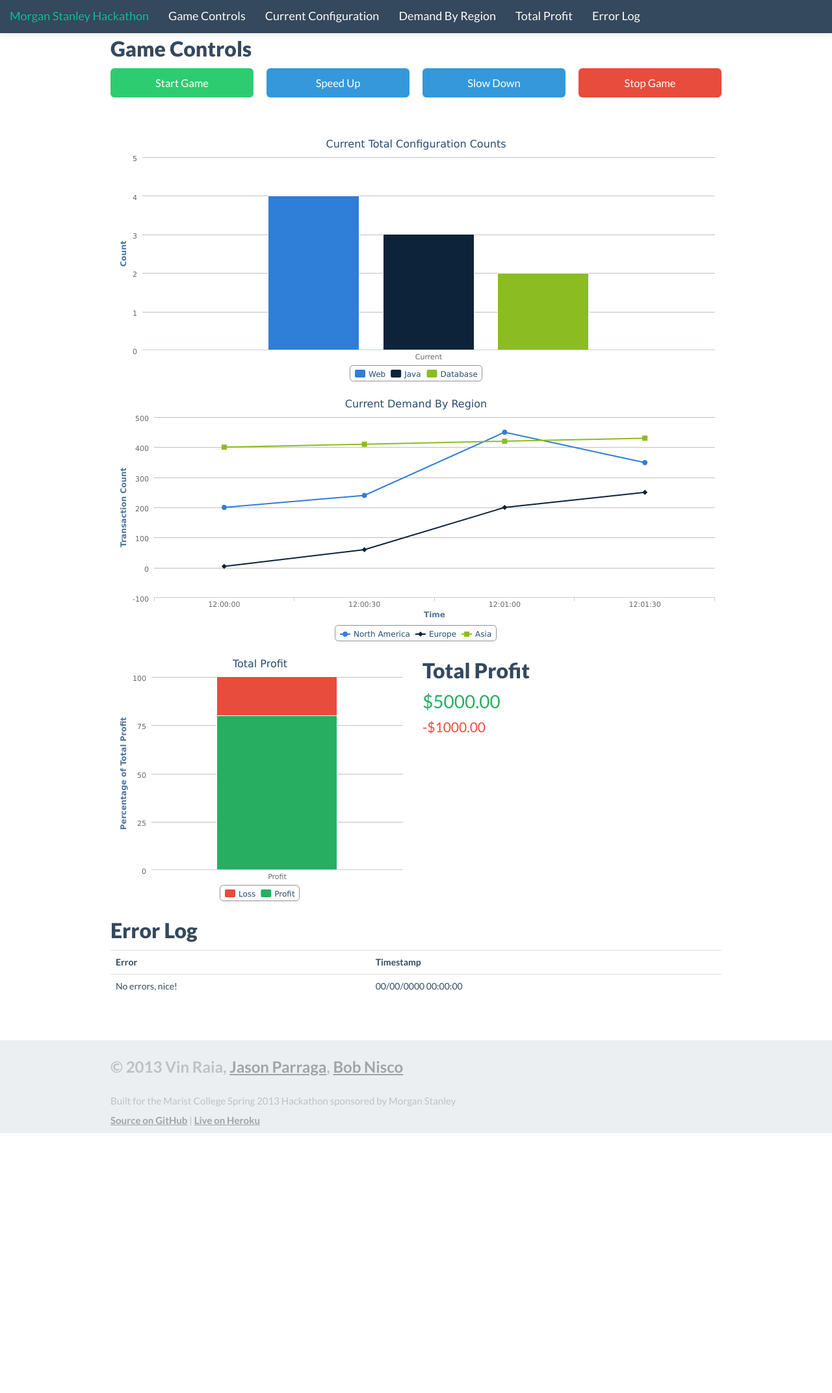
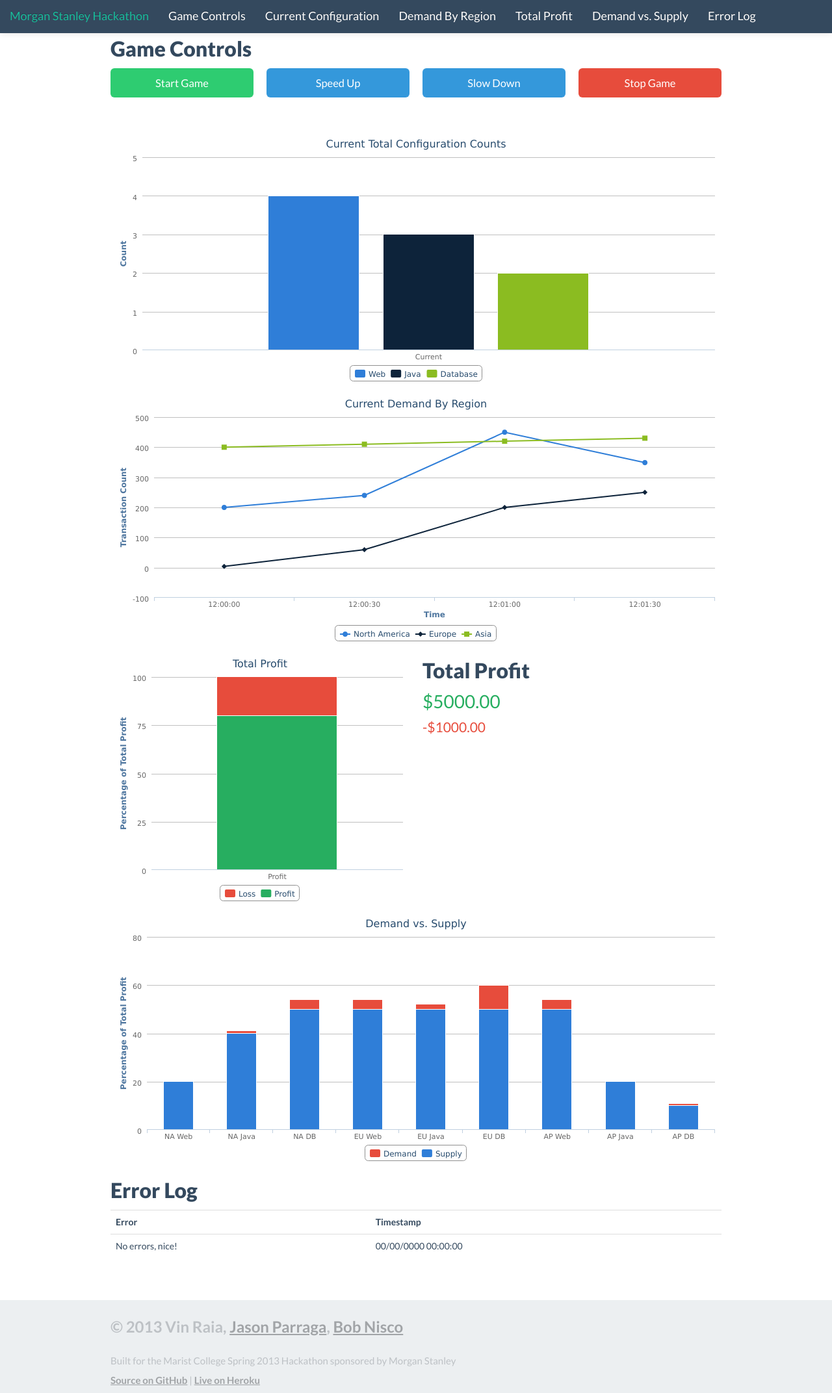
Before and after one commit to Sovietaced/Morgan-Stanley-Hackathon, a Django app: page / in a window 1280 px wide. Shown: the whole page at 65% size. Before the commit the page ends 1744 px from the top, so only its background shows below. Run offline with Django 3.2, Linux system fonts and the light colour scheme; parts of the project's set-up code (start-up, migrations or seed data) failed here and were passed over; some libraries are stand-ins or nearby versions.

Commit message:
Demand vs Supply graph framework

```diff
--- a/hackathon/static/js/main.js
+++ b/hackathon/static/js/main.js
@@ -100,6 +100,48 @@ $(document).ready(function(){
 		}]
 	});
 
+	var demandVsSupply = new Highcharts.Chart({
+		chart: {
+			renderTo: 'demand_vs_supply',
+			type: 'column'
+		},
+		credits : {
+			enabled : false
+		},
+		title: {
+			text: 'Demand vs. Supply'
+		},
+		xAxis: {
+			categories: ['NA Web','NA Java','NA DB','EU Web','EU Java','EU DB','AP Web','AP Java','AP DB'],
+		},
+		yAxis: {
+			min: 0,
+			title: {
+				text: 'Percentage of Total Profit'
+			}
+		},
+		plotOptions: {
+			column: {
+				stacking: 'normal'
+			}
+		},
+		tooltip: {
+			formatter: function() {
+				return '<b>'+ this.x +'</b><br/>'+
+					this.series.name +': '+ this.y +'<br/>'+
+					'Total: '+ this.point.stackTotal + '<br/>'
+			}
+		},
+		series: [{
+			name: 'Demand',
+			color: '#E74C3C',
+			data: [0,1,4,4,2,10,4,0,1]
+		},{
+			name: 'Supply',
+			data: [20,40,50,50,50,50,50,20,10]
+		}]
+	});
+
 	$("#sortable_container").sortable();
 
 	var nav_links = $('.nav').find('li');
--- a/hackathon/templates/base.html
+++ b/hackathon/templates/base.html
@@ -27,6 +27,7 @@
 						<li><a href="#total_counts">Current Configuration</a></li>
 						<li><a href="#demand_by_region">Demand By Region</a></li>
 						<li><a href="#total_profit">Total Profit</a></li>
+						<li><a href="#demand_vs_supply">Demand vs. Supply</a></li>
 						<li><a href="#error_log">Error Log</a></li>
 					</ul>
 				</div>
--- a/hackathon/templates/index.html
+++ b/hackathon/templates/index.html
@@ -56,6 +56,11 @@
 		</div>
 	</div>
 	<div class="row">
+		<div class="span12">
+			<div id="demand_vs_supply" style="width:100%; height:400px;"></div>
+		</div>
+	</div>
+	<div class="row">
 		<div class="span12" id="error_log">
 			<h1>Error Log</h1>
 			<table class="table">
```
